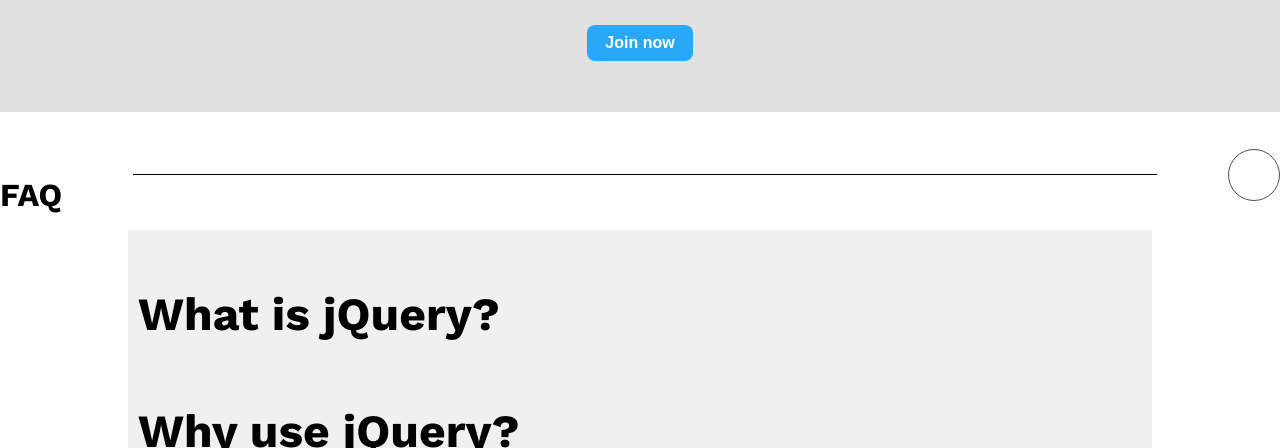
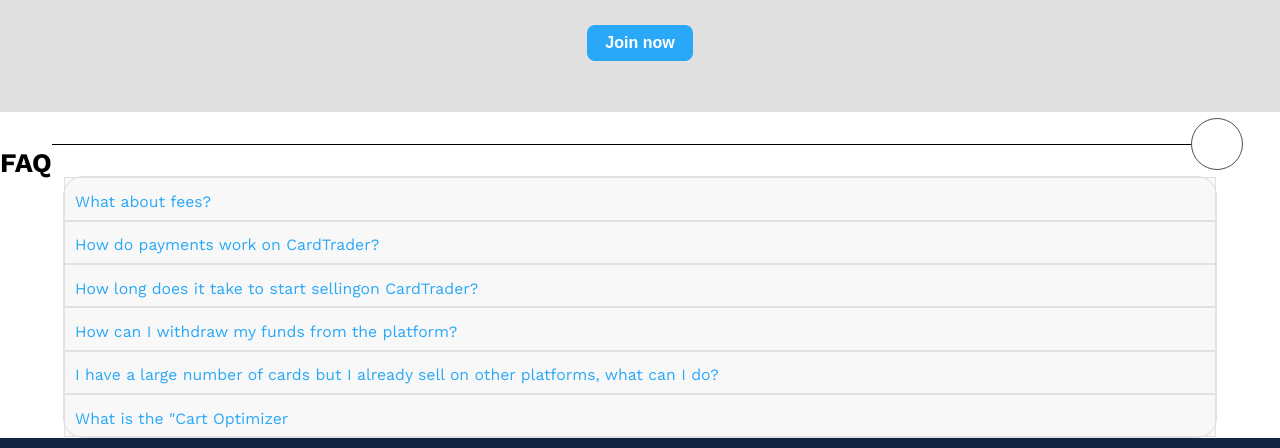
Before and after one commit to Omanaite/happy-copy, a plain HTML site: page index.html in a window 1280 px wide. Shown: the part 1905-2353 px from the top of the page. Drawn offline with nearby package versions, Linux system fonts and the light colour scheme.

Commit message:
final FAQ
/:qa

q
:q

:q!

```diff
--- a/index.html
+++ b/index.html
@@ -127,42 +127,64 @@
             <button>Join now</button>
         </div>
     </main>
+    <div class="center">
+        <h5>FAQ</h5>
+        <hr />
+        <div class="homepage-title-icon"></div>
 
 
-        <div class="flex-faq">
-            <div>
-                <h4>FAQ</h4>
+</div>
+
+        <!-- <div class="flex-faq">
+            <div >
+
+                <h4 ><span>FAQ</span></h4>
             </div>
             <hr>
             <div class="homepage-title-icon"></div>
-        </div>
+        </div> -->
 
 
 <!-- create a section with class name of FAQ-container -->
 <section class="FAQ-container">
     <!-- create a div with class name of question -->
-    <div class="question">
+    <div class="question blue-text">
       <!-- create a heading with the FAQ -->
-      <h2>What is jQuery?</h2>
+      <p>What about fees?</p>
     </div>
-    <!-- create a div with class name of content -->
     <div class="content">
-      <!-- create a paragraph with the answer -->
-      <p>jQuery is a fast, small, and feature-rich JavaScript library.</p>
+      <p>Fees on sales are flat 5%, with unlimited listings.</p>
     </div>
     <!-- repeat for other FAQs and answers -->
-    <div class="question">
-      <h2>Why use jQuery?</h2>
+    <div class="question blue-text">
+      <p>How do payments work on CardTrader?</p>
     </div>
     <div class="content">
-      <p>jQuery makes things like HTML document traversal and manipulation, event handling, animation, and Ajax much simpler.</p>
-    </div>
-    <div class="question">
-      <h2>How to get started with jQuery?</h2>
-    </div>
-    <div class="content">
-      <p>You can download jQuery from its official website or use a CDN (Content Delivery Network) to link it to your HTML file.</p>
-    </div>
+      <p>Payments are centralized and held until the transactions complete successfully. This protects the sellers from complaints and chargebacks and protect the buyers from not receiving the goods.</p>
+    </div> <div class="question blue-text">
+        <p>How long does it take to start sellingon CardTrader?</p>
+      </div>
+      <div class="content">
+        <p>Just enter an email and a password to start selling, you won't have to lose time to do any authentication procedure. No need for any special requirements, just an email.</p>
+      </div>
+      <div class="question blue-text">
+        <p>How can I withdraw my funds from the platform?</p>
+      </div>
+      <div class="content">
+        <p>Your funds can be extracted via wire transfer completely free of charge, at any time and without any limit.</p>
+      </div>
+      <div class="question blue-text">
+        <p>I have a large number of cards but I already sell on other platforms, what can I do?</p>
+      </div>
+      <div class="content">
+        <p>Contact our staff at staff@cardtrader.com and we will be able to provide you a solution. Same applies if you have large quantities of not-listed cards: we will help you out.</p>
+      </div>
+      <div class="question blue-text">
+        <p>What is the "Cart Optimizer</p>
+      </div>
+      <div class="content">
+        <p>Contact our staff at staff@cardtrader.com and we will be able to provide you a solution. Same applies if you have large quantities of not-listed cards: we will help you out.</p>
+      </div>
 
   </section>
 
--- a/styles/base.css
+++ b/styles/base.css
@@ -96,17 +96,24 @@
   border: 0;
   height: 1px;
   background-color: black;
-  width: 80vw;
+  width: 89vw;
 }
 
 .flex-faq {
   display: flex;
+  flex-wrap: wrap;
   align-items: center;
-  justify-content: space-between;
+  justify-content: center;
   padding-top: 1.4rem;
   padding-bottom: 1rem;
   align-content: center;
-  }
+  vertical-align: middle;
+}
+.center {
+  display: flex;
+  align-items: center;
+}
+
 .homepage-title-icon {
   display: flex;
   align-items: center;
@@ -119,16 +126,24 @@
 }
 
 .FAQ-container {
-  width: 80%;
+  width: 90%;
   margin: 0 auto;
+  border-radius: 20px;
+  border: 1px solid #e0e0e0;
 }
-
+.blue-text {
+  color: #29a8f8;
+  font-size: 0.85rem;
+}
 .question {
-  background-color: #f0f0f0;
+  background-color: #1d1d1d08;
   padding: 10px;
   cursor: pointer;
 }
-
+.answer {
+  color: #1d1d1d;
+  font-size: 0.85rem;
+}
 .content {
   background-color: #fff;
   padding: 10px;
@@ -137,6 +152,8 @@
 
 .content p {
   margin: 0;
+  color: #1d1d1d;
+  font-size: 0.85rem;
 }
 
 /* add transition effect */
@@ -147,6 +164,7 @@
   -ms-transition: all 0.4s ease-in-out;
   -o-transition: all 0.4s ease-in-out;
   transition: all 0.4s ease-in-out;
+  border: 1px solid #e0e0e0;
 }
 
 /* FOOTER */
```
Also changed, not shown: main.js (line endings or trailing spaces).
